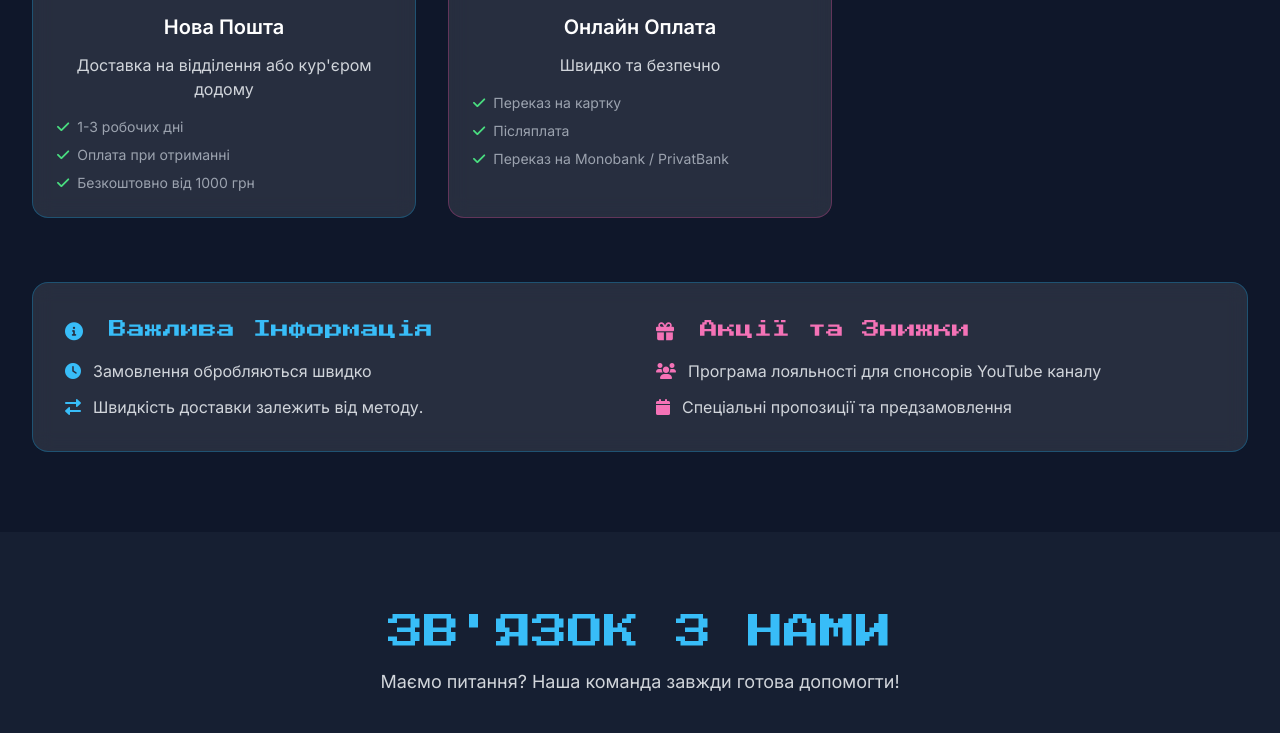
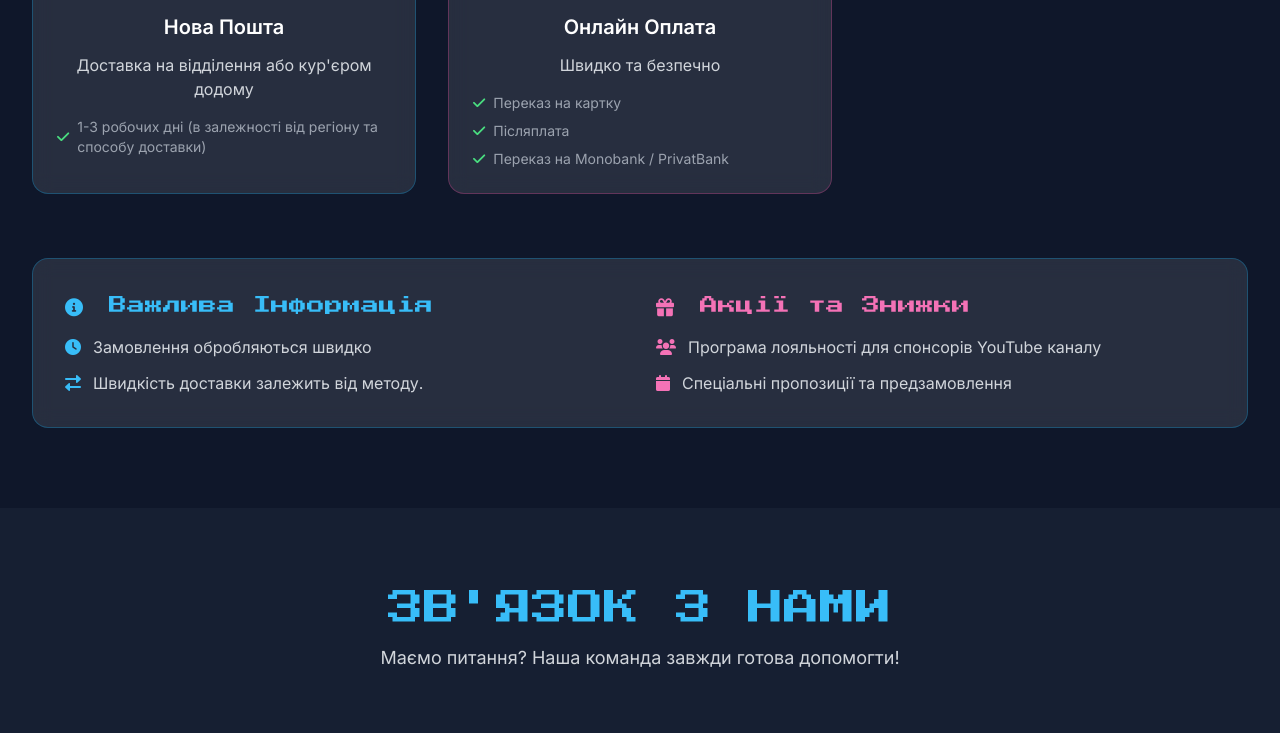
Before and after one commit to kork0za/kork0za-shop, a website: page index.html in a window 1280 px wide. Shown: the part 2444-3177 px from the top of the page. Drawn offline with nearby package versions, Linux system fonts and the light colour scheme.

Commit message:
Update delivery information in index.html for clarity

```diff
--- a/index.html
+++ b/index.html
@@ -1121,15 +1121,7 @@
                         <ul class="space-y-2 text-sm text-gray-400">
                             <li class="flex items-center">
                                 <i class="fas fa-check text-green-400 mr-2"></i>
-                                1-3 робочих дні
-                            </li>
-                            <li class="flex items-center">
-                                <i class="fas fa-check text-green-400 mr-2"></i>
-                                Оплата при отриманні
-                            </li>
-                            <li class="flex items-center">
-                                <i class="fas fa-check text-green-400 mr-2"></i>
-                                Безкоштовно від 1000 грн
+                                1-3 робочих дні (в залежності від регіону та способу доставки)
                             </li>
                         </ul>
                     </div>
```
